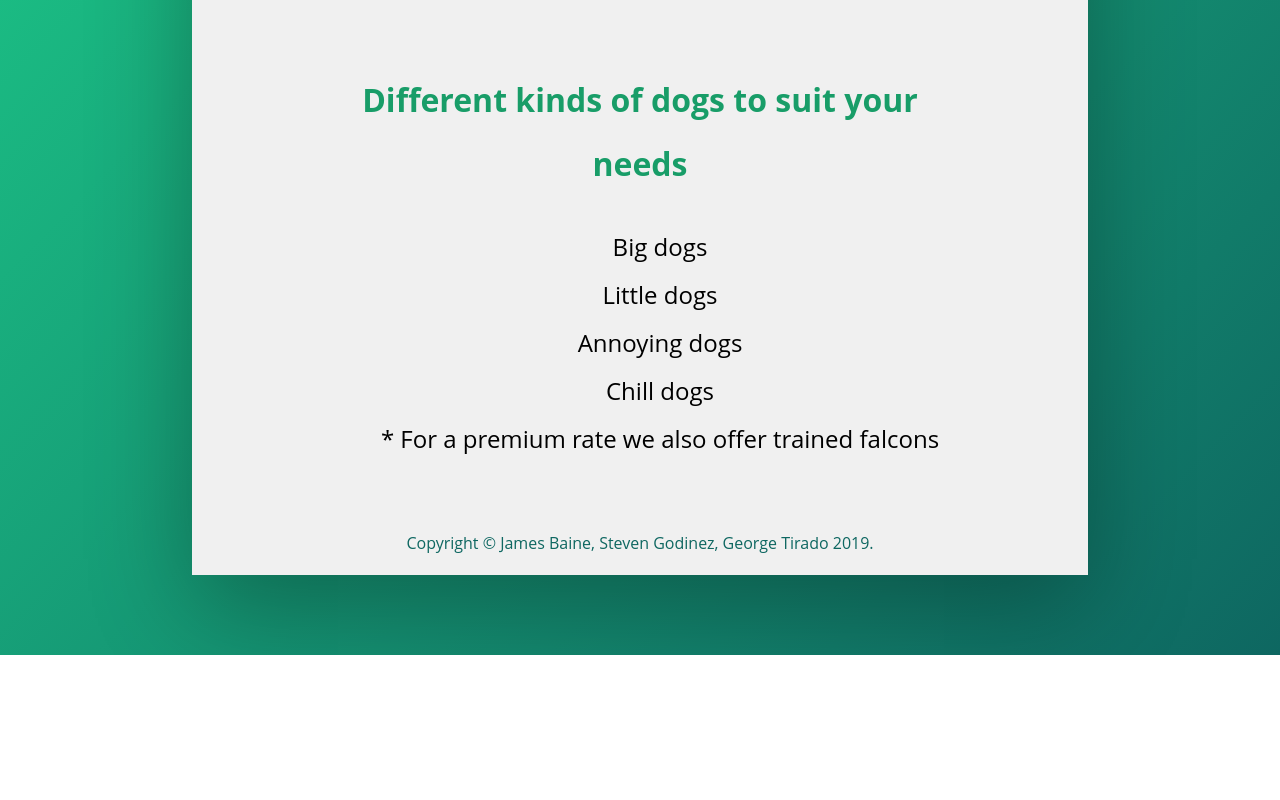
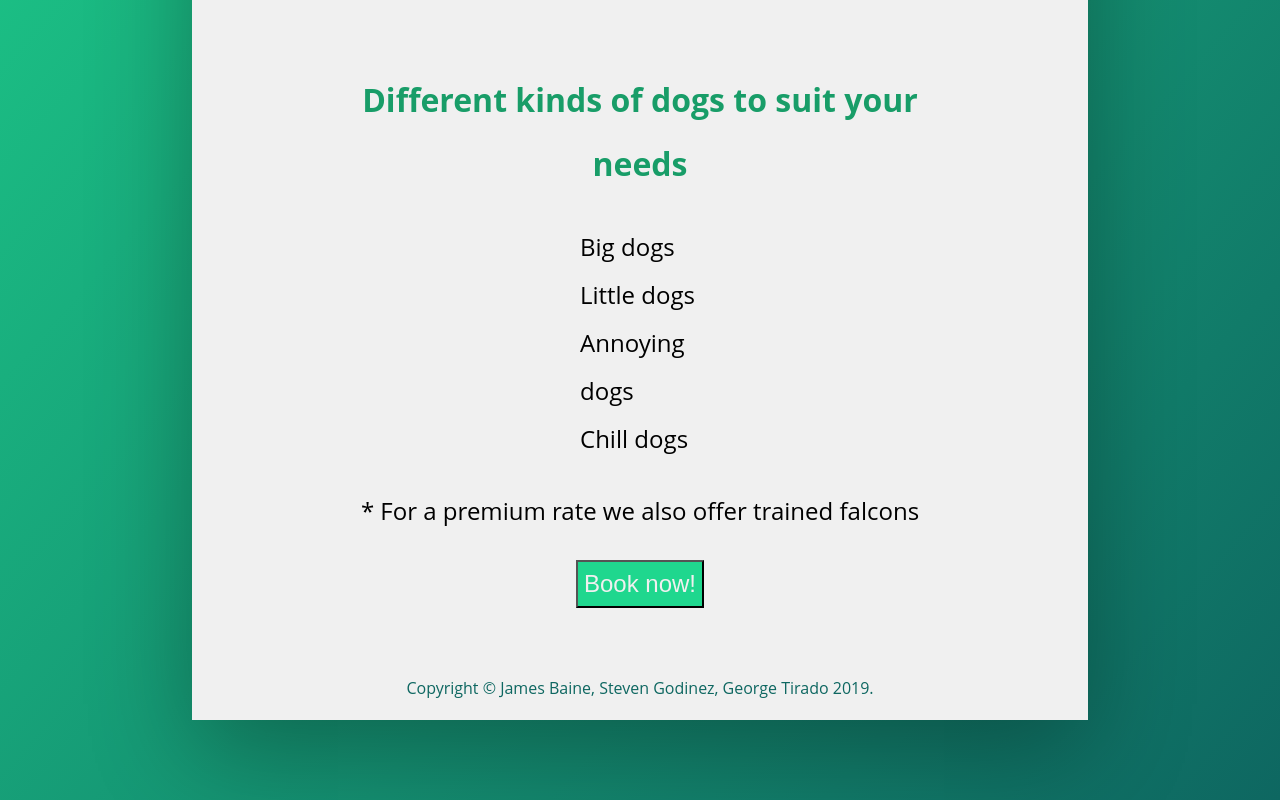
Before and after one commit to JamesBaine/ballfinder, a plain HTML site: page services.html in a window 1280 px wide. Shown: the part 662-1462 px from the top of the page. Before the commit the page ends 1317 px from the top, so only its background shows below. Drawn offline with Linux system fonts and the light colour scheme.

Commit message:
Add files via upload
order button

```diff
--- a/services.html
+++ b/services.html
@@ -66,13 +66,16 @@
                     <li>Little dogs</li>
                     <li>Annoying dogs</li>
                     <li>Chill dogs</li>
-                    <li>* For a premium rate we also offer trained falcons</li>
                 </ul>
             </div>
+            <p>* For a premium rate we also offer trained falcons</p>
+            <button>Book now!</button>
         </div>
         <div class="footer">
             Copyright &copy; James Baine, Steven Godinez, George Tirado 2019.
         </div>
+
+
     </div>
 </body>
 </html>
--- a/style.css
+++ b/style.css
@@ -146,9 +146,12 @@ h2 {
     margin: auto;
     list-style: none;
     text-align: left;
+
 }
 .dog-list li {
-    text-align: center;
+    text-align: left;
+    width: 10rem;
+    margin: auto;
 }
 
 .ball-icon {
```
